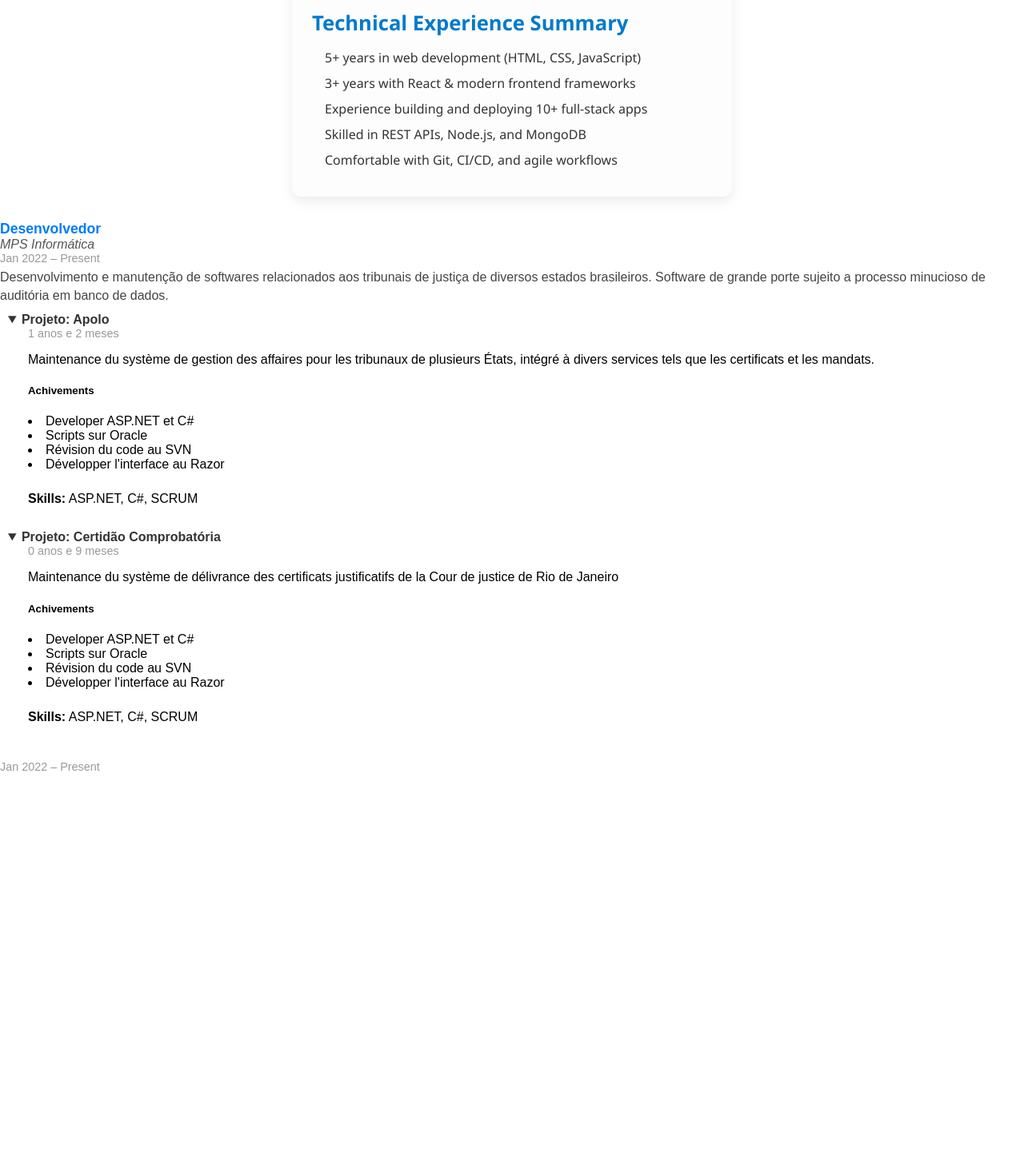
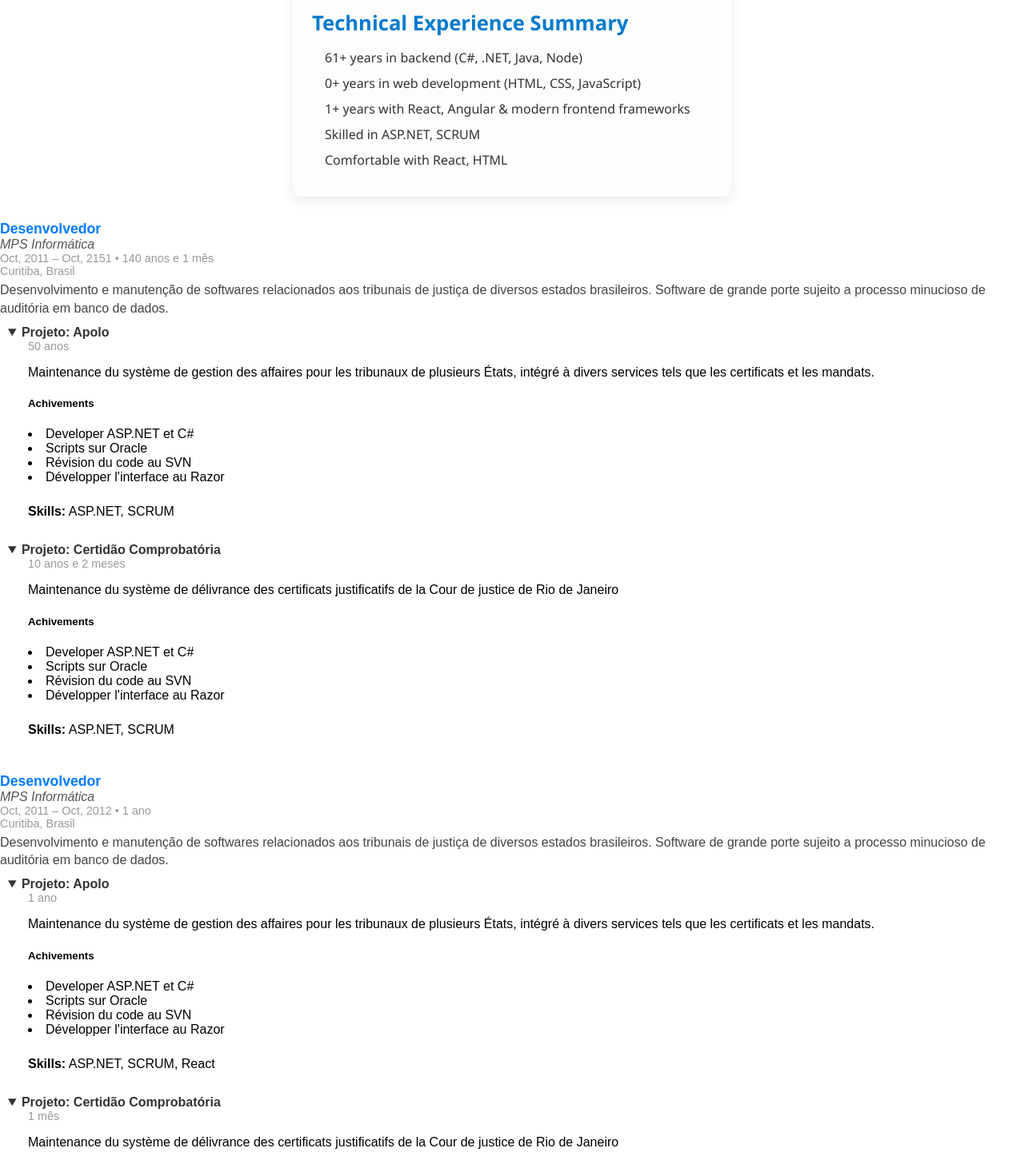
Before and after one commit to diogoalexp/MySite, an Angular app in the folder Angular/: page /experience in a window 1280 px wide. Shown: the part 180-1641 px from the top of the page at 80% size. Before the commit the page ends 1177 px from the top, so only its background shows below. Built offline with nearby package versions, Linux system fonts and the light colour scheme.

Commit message:
angular: fix experience dates calculation

```diff
--- a/Angular/src/app/experience/experience-card/experience-card.component.css
+++ b/Angular/src/app/experience/experience-card/experience-card.component.css
@@ -20,6 +20,11 @@
 }
 
 .date {
+  font-size: 0.9rem;
+  color: #999;
+}
+
+.place {
   font-size: 0.9rem;
   color: #999;
 }
--- a/Angular/src/app/experience/experience-card/experience-card.component.html
+++ b/Angular/src/app/experience/experience-card/experience-card.component.html
@@ -1,7 +1,8 @@
 <div class="experience">
     <div class="job-title">{{experience().title}}</div>
     <div class="company">{{experience().company}}</div>
-    <div class="date">Jan 2022 – Present</div>
+    <div class="date">{{this.firstDate | date:"MMM, y"}} – {{this.lastDate | date:"MMM, y"}} • {{displayTime}}</div>
+    <div class="place">{{experience().city}}, {{experience().country}}</div>
     <div class="description">
       {{experience().description}}
     </div>
--- a/Angular/src/app/experience/experience-card/experience-card.component.ts
+++ b/Angular/src/app/experience/experience-card/experience-card.component.ts
@@ -1,40 +1,38 @@
-import { Component, input } from '@angular/core';
+import { Component, input, OnInit } from '@angular/core';
 import { Experience, Project } from '../experience.model';
-import { ExperienceProjectComponent } from "./experience-project/experience-project.component";
+import { ExperienceProjectComponent } from './experience-project/experience-project.component';
+import { DatePipe } from '@angular/common';
+import { ConvertToPeriod, PeriodDisplay, TimeDiff } from '../../shared/date.util';
 
 @Component({
   selector: 'app-experience-card',
-  imports: [ExperienceProjectComponent],
+  imports: [ExperienceProjectComponent, DatePipe],
   templateUrl: './experience-card.component.html',
-  styleUrl: './experience-card.component.css'
+  styleUrl: './experience-card.component.css',
 })
-export class ExperienceCardComponent {
+export class ExperienceCardComponent implements OnInit {
   experience = input.required<Experience>();
+  firstDate: Date | null = null;
+  lastDate: Date | null = null;
+  displayTime: string = '';
 
-  experiencePeriod(){
-    var firstDate;
-    var lastDate;
-    this.experience().projects.forEach((project) =>{
-      var diff = this.getDataDiff(new Date(project.start), new Date(project.end));
-      console.log(diff);
-    })
+  ngOnInit(): void {
+    this.displayTime = this.calculateExperienceTime();
   }
 
   //TODO: Create pipe
-  displayTime(project: Project){
-    var diff = this.getDataDiff(new Date(project.start), new Date(project.end));
-    console.log(diff);
-    return diff.year + ' anos e ' + diff.month + ' meses'
-  }
+  calculateExperienceTime() {
 
-  getDataDiff(startDate: Date, endDate: Date) {
-    var diff = endDate.getTime() - startDate.getTime();
-    var years = Math.floor(diff / (1000 * 60 * 60 * 24 * 30.44 * 12))
-    var months = Math.floor(diff / (1000 * 60 * 60 * 24 * 30.44)) - (years * 12)
-    var days = Math.floor(diff / (60 * 60 * 24 * 1000)) - (months * 30.44);
-    var hours = Math.floor(diff / (60 * 60 * 1000)) - (days * 24);
-    var minutes = Math.floor(diff / (60 * 1000)) - ((days * 24 * 60) + (hours * 60));
-    var seconds = Math.floor(diff / 1000) - ((days * 24 * 60 * 60) + (hours * 60 * 60) + (minutes * 60));
-    return { year: years, month: months, day: days, hour: hours, minute: minutes, second: seconds };
+    this.experience().projects.forEach((project) => {
+      if (!this.firstDate || this.firstDate.getTime() > new Date(project.start).getTime())
+        this.firstDate = new Date(project.start);
+
+      if (!this.lastDate || this.lastDate.getTime() < new Date(project.end).getTime())
+        this.lastDate = new Date(project.end);
+    });
+
+    var diff = TimeDiff(this.firstDate!, this.lastDate!);
+    var period = ConvertToPeriod(diff);
+    return PeriodDisplay(period);
   }
 }
--- a/Angular/src/app/experience/experience-card/experience-project/experience-project.component.ts
+++ b/Angular/src/app/experience/experience-card/experience-project/experience-project.component.ts
@@ -1,5 +1,6 @@
 import { Component, input } from '@angular/core';
 import { Project } from '../../experience.model';
+import { TimeDiff, ConvertToPeriod, PeriodDisplay } from '../../../shared/date.util';
 
 @Component({
   selector: 'app-experience-project',
@@ -10,21 +11,15 @@ import { Project } from '../../experience.model';
 export class ExperienceProjectComponent {
   project = input.required<Project>();
 
-    //TODO: Create pipe
+
     displayTime(){
-      var diff = this.getDataDiff(new Date(this.project().start), new Date(this.project().end));
-      console.log(diff);
-      return diff.year + ' anos e ' + diff.month + ' meses'
+      var diff = TimeDiff(this.project().start, this.project().end);
+      var period = ConvertToPeriod(diff);
+
+      var result = PeriodDisplay(period);
+
+      return result;
     }
 
-    getDataDiff(startDate: Date, endDate: Date) {
-      var diff = endDate.getTime() - startDate.getTime();
-      var years = Math.floor(diff / (1000 * 60 * 60 * 24 * 30.44 * 12))
-      var months = Math.floor(diff / (1000 * 60 * 60 * 24 * 30.44)) - (years * 12)
-      var days = Math.floor(diff / (60 * 60 * 24 * 1000)) - (months * 30.44);
-      var hours = Math.floor(diff / (60 * 60 * 1000)) - (days * 24);
-      var minutes = Math.floor(diff / (60 * 1000)) - ((days * 24 * 60) + (hours * 60));
-      var seconds = Math.floor(diff / 1000) - ((days * 24 * 60 * 60) + (hours * 60 * 60) + (minutes * 60));
-      return { year: years, month: months, day: days, hour: hours, minute: minutes, second: seconds };
-    }
+
 }
--- a/Angular/src/app/experience/experience-summary/experience-summary.component.html
+++ b/Angular/src/app/experience/experience-summary/experience-summary.component.html
@@ -1,10 +1,10 @@
 <div class="tech-summary-card">
     <h2>Technical Experience Summary</h2>
     <ul>
-      <li>5+ years in web development (HTML, CSS, JavaScript)</li>
-      <li>3+ years with React & modern frontend frameworks</li>
-      <li>Experience building and deploying 10+ full-stack apps</li>
-      <li>Skilled in REST APIs, Node.js, and MongoDB</li>
-      <li>Comfortable with Git, CI/CD, and agile workflows</li>
+      <li>{{YearsOfExperience(experienceBackend)}}+ years in backend (C#, .NET, Java, Node)</li>
+      <li>{{YearsOfExperience(experienceWeb)}}+ years in web development (HTML, CSS, JavaScript)</li>
+      <li>{{YearsOfExperience(experienceFrontend)}}+ years with React, Angular & modern frontend frameworks</li>
+      <li>Skilled in {{skilledIn}}</li>
+      <li>Comfortable with {{confortableIn}}</li>
     </ul>
   </div>
--- a/Angular/src/app/experience/experience-summary/experience-summary.component.ts
+++ b/Angular/src/app/experience/experience-summary/experience-summary.component.ts
@@ -1,4 +1,7 @@
-import { Component } from '@angular/core';
+import { Component, inject, input, OnInit } from '@angular/core';
+import { Experience } from '../experience.model';
+import { ExperienceService } from '../experience.service';
+import { ConvertToPeriod, TimeDiff } from '../../shared/date.util';
 
 @Component({
   selector: 'app-experience-summary',
@@ -6,6 +9,69 @@ import { Component } from '@angular/core';
   templateUrl: './experience-summary.component.html',
   styleUrl: './experience-summary.component.css'
 })
-export class ExperienceSummaryComponent {
 
+export class ExperienceSummaryComponent implements OnInit{
+  private experienceService = inject(ExperienceService);
+
+  experienceBackend: number = 0;
+  experienceFrontend: number = 0;
+  experienceWeb: number = 0;
+
+  backendSkills = ["ASP.NET", "C#", "Java"];
+  frontendSkills = ["React", "Angular"];
+  webSkills = ["HTML", "CSS, JavaScript"];
+  devopsSkills = ["Terraforms", "DevOps"];
+  softSkills = ["SCRUM", "Agile"];
+
+  skills:{name: string, count: number}[] = [];
+  skilledIn = '';
+  confortableIn = '';
+
+  ngOnInit(): void {
+    const YearsToBeConsideredSkilled = 3;
+
+    this.experienceService.loadedExperiences().forEach((experience) =>{
+      experience.projects.forEach((project) =>{
+        var diff = TimeDiff(project.start, project.end);
+
+        if(project.skills.some((p) => this.backendSkills.includes(p) )){
+          this.experienceBackend +=  diff
+        }
+        if(project.skills.some((p) => this.frontendSkills.includes(p) )){
+          this.experienceFrontend += diff
+        }
+        if(project.skills.some((p) => this.webSkills.includes(p) )){
+          this.experienceWeb += diff
+        }
+
+
+        project.skills.forEach((skill) =>{
+          if(this.skills.some((s) => s.name == skill ) ){
+            let clone = this.skills.find((s) => s.name == skill)
+            clone!.count = clone!.count + diff;
+          }else{
+            this.skills.push({name: skill, count: diff})
+          }
+        })
+      });
+    });
+
+    this.skills.forEach(element => {
+      if(ConvertToPeriod(element!.count).year > YearsToBeConsideredSkilled){
+        this.skilledIn += element.name + ', '
+      }
+      else{
+        this.confortableIn += element.name + ', '
+      }
+    });
+
+    if(this.skilledIn.slice(this.skilledIn.length-2, this.skilledIn.length-1) == ',')
+      this.skilledIn = this.skilledIn.slice(0, this.skilledIn.length-2);
+    if(this.confortableIn.slice(this.confortableIn.length-2, this.confortableIn.length-1) == ',')
+      this.confortableIn = this.confortableIn.slice(0, this.confortableIn.length-2);
+  }
+
+  YearsOfExperience = (timestamp: number) =>{
+    return ConvertToPeriod(timestamp)?.year;
+  }
 }
--- a/Angular/src/app/experience/experience.data.json
+++ b/Angular/src/app/experience/experience.data.json
@@ -2,13 +2,15 @@
     {
         "title": "Desenvolvedor",
         "company": "MPS Informática",
+        "country": "Brasil",
+        "city": "Curitiba",
         "description": "Desenvolvimento e manutenção de softwares relacionados aos tribunais de justiça de diversos estados brasileiros. Software de grande porte sujeito a processo minucioso de auditória em banco de dados.",
         "icon": "assets/images/items/mps.png",
         "projects": [
             {
                 "name": "Apolo",
-                "start": "2011-10-01",
-                "end": "2012-12-01",
+                "start": "2101-10-01",
+                "end": "2151-10-02",
                 "details": "Maintenance du système de gestion des affaires pour les tribunaux de plusieurs États, intégré à divers services tels que les certificats et les mandats.",
                 "achievements": [
                     "Developer ASP.NET et C#",
@@ -18,14 +20,13 @@
                 ],
                 "skills": [
                     "ASP.NET",
-                    "C#",
                     "SCRUM"
                 ]
             },
             {
                 "name": "Certidão Comprobatória",
-                "start": "2012-12-01",
-                "end": "2013-10-01",
+                "start": "2011-10-01",
+                "end": "2021-12-02",
                 "details": "Maintenance du système de délivrance des certificats justificatifs de la Cour de justice de Rio de Janeiro",
                 "achievements": [
                     "Developer ASP.NET et C#",
@@ -35,13 +36,52 @@
                 ],
                 "skills": [
                     "ASP.NET",
-                    "C#",
                     "SCRUM"
                 ]
             }
         ]
     },
     {
-
+        "title": "Desenvolvedor",
+        "company": "MPS Informática",
+        "country": "Brasil",
+        "city": "Curitiba",
+        "description": "Desenvolvimento e manutenção de softwares relacionados aos tribunais de justiça de diversos estados brasileiros. Software de grande porte sujeito a processo minucioso de auditória em banco de dados.",
+        "icon": "assets/images/items/mps.png",
+        "projects": [
+            {
+                "name": "Apolo",
+                "start": "2011-10-01",
+                "end": "2012-10-02",
+                "details": "Maintenance du système de gestion des affaires pour les tribunaux de plusieurs États, intégré à divers services tels que les certificats et les mandats.",
+                "achievements": [
+                    "Developer ASP.NET et C#",
+                    "Scripts sur Oracle",
+                    "Révision du code au SVN",
+                    "Développer l'interface au Razor"
+                ],
+                "skills": [
+                    "ASP.NET",
+                    "SCRUM",
+                    "React"
+                ]
+            },
+            {
+                "name": "Certidão Comprobatória",
+                "start": "2011-10-01",
+                "end": "2011-11-02",
+                "details": "Maintenance du système de délivrance des certificats justificatifs de la Cour de justice de Rio de Janeiro",
+                "achievements": [
+                    "Developer ASP.NET et C#",
+                    "Scripts sur Oracle",
+                    "Révision du code au SVN",
+                    "Développer l'interface au Razor"
+                ],
+                "skills": [
+                    "React",
+                    "HTML"
+                ]
+            }
+        ]
     }
 ]
--- a/Angular/src/app/experience/experience.model.ts
+++ b/Angular/src/app/experience/experience.model.ts
@@ -1,6 +1,8 @@
 export interface Experience {
     title: string;
     company: string;
+    country: string;
+    city: string;
     description: string;
     icon: string;
     projects: Project[];
--- a/Angular/src/app/formation/formation.component.ts
+++ b/Angular/src/app/formation/formation.component.ts
@@ -22,7 +22,6 @@ export class FormationComponent implements OnInit {
   }
 
   onSelectFormation(formation : Formation){
-    console.log("clicked", formation)
     this.selectedItem = formation;
   }
 
--- /dev/null
+++ b/Angular/src/app/shared/date.util.ts
@@ -0,0 +1,62 @@
+const miliseconds = {
+  year: 1000 * 60 * 60 * 24 * 30.41 * 12,
+  month: 1000 * 60 * 60 * 24 * 30.41,
+  day: 60 * 60 * 24 * 1000,
+  hour: 60 * 60 * 1000,
+  minute: 60 * 1000,
+  second: 1000,
+};
+
+function TimeDiff(start: Date, end: Date) {
+  const startDate = new Date(start);
+  const endDate = new Date(end);
+
+  return endDate.getTime() - startDate.getTime();
+}
+
+function ConvertToPeriod(timestamp: number) {
+  var years = Math.floor(timestamp / miliseconds.year);
+  var months = Math.floor(timestamp / miliseconds.month) - (years * 12);
+  var days = Math.floor(timestamp / miliseconds.day) - (years * 12 + months * 30.41);
+  var hours = Math.floor(timestamp / miliseconds.hour) - (years * 12 + months * 30.41 + days * 24);
+  var minutes = Math.floor(timestamp / miliseconds.minute) - (years * 12 + months * 30.41 + days * 24 + hours * 60);
+  var seconds = Math.floor(timestamp / miliseconds.second) - (years * 12 + months * 30.41 + days * 24 + hours * 60 + minutes * 60);
+  return {
+    year: years,
+    month: months,
+    day: days,
+    hour: hours,
+    minute: minutes,
+    second: seconds,
+  };
+}
+
+    //TODO: Create pipe
+function PeriodDisplay(period: {
+    year: number,
+    month: number,
+    day: number,
+    hour: number,
+    minute: number,
+    second: number,
+  }) {
+    var result = '';
+    if(period.year > 1)
+      result = period.year + ' anos'
+    else if(period.year == 1)
+      result = period.year + ' ano'
+
+    if(period.year > 0 && period.month > 0)
+      result +=  ' e ';
+
+    if(period.month > 1)
+      result += period.month + ' meses'
+    else if(period.month == 1)
+      result += period.month + ' mês'
+
+    return result;
+  }
+
+
+
+export { TimeDiff, ConvertToPeriod, PeriodDisplay };
```
Lines whose indentation alone changed are shown as unchanged.
